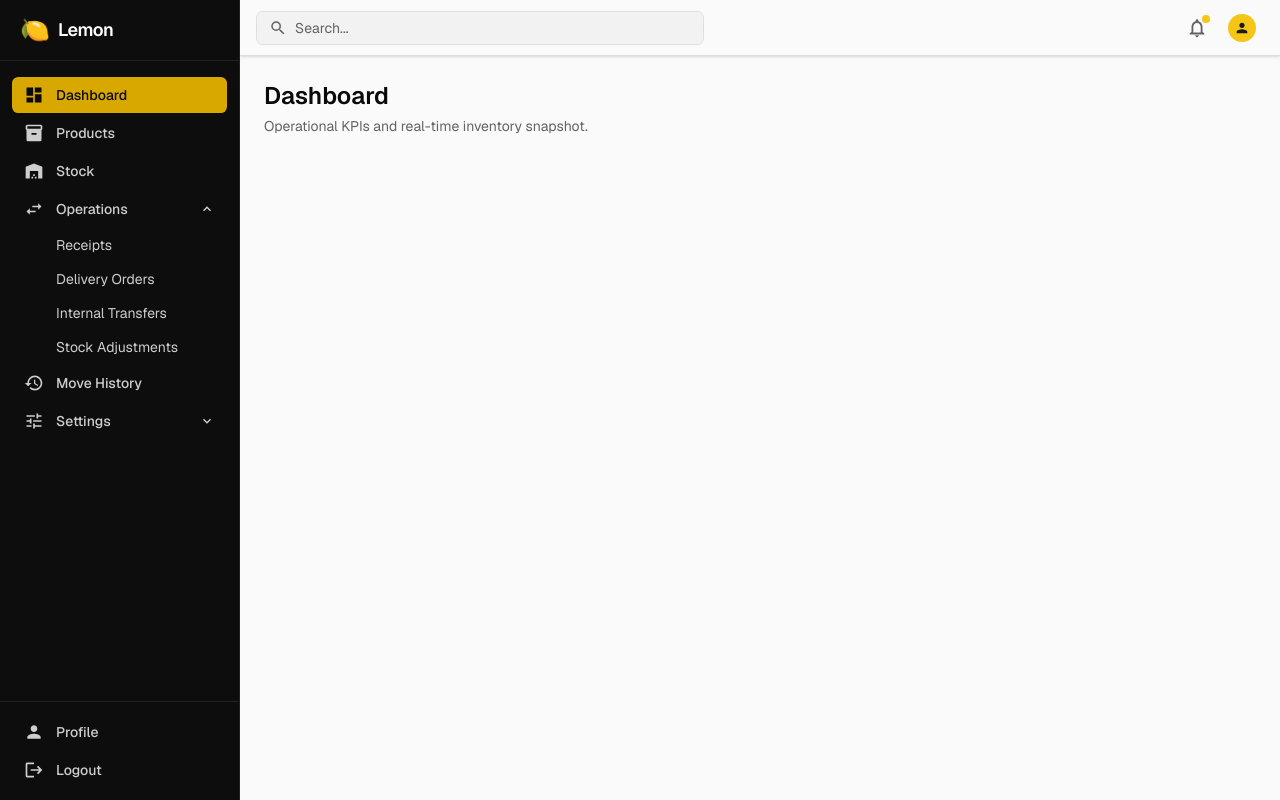
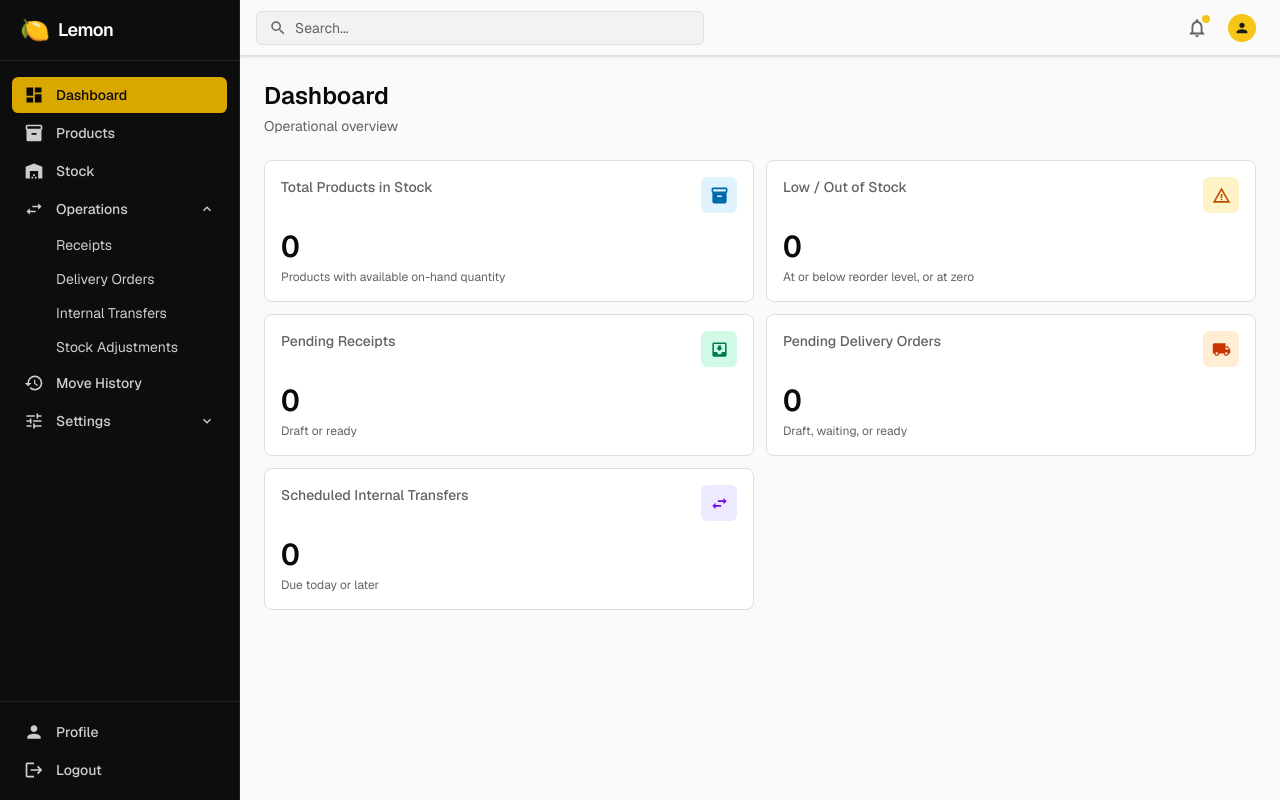
Before and after one commit to amanrj03/StockSense, a Next.js app: page /dashboard in a window 1280 px wide. Built offline with nearby package versions, Linux system fonts and the light colour scheme; no server answers; the database is empty.

Commit message:
feat: add dashboard KPI cards

```diff
--- a/src/app/(app)/dashboard/page.tsx
+++ b/src/app/(app)/dashboard/page.tsx
@@ -1,10 +1,75 @@
-export default function DashboardPage() {
+import {
+  MdInventory2,
+  MdLocalShipping,
+  MdMoveToInbox,
+  MdSwapHoriz,
+  MdWarningAmber,
+} from "react-icons/md";
+import { getDashboardKpis } from "@/lib/services/dashboard";
+
+export const dynamic = "force-dynamic";
+
+export default async function DashboardPage() {
+  const kpis = await getDashboardKpis();
+  const cards = [
+    {
+      label: "Total Products in Stock",
+      value: kpis.totalProductsInStock,
+      detail: "Products with available on-hand quantity",
+      icon: MdInventory2,
+      color: "text-sky-700 bg-sky-100 dark:text-sky-300 dark:bg-sky-900/30",
+    },
+    {
+      label: "Low / Out of Stock",
+      value: kpis.lowOrOutOfStockItems,
+      detail: "At or below reorder level, or at zero",
+      icon: MdWarningAmber,
+      color: "text-amber-700 bg-amber-100 dark:text-amber-300 dark:bg-amber-900/30",
+    },
+    {
+      label: "Pending Receipts",
+      value: kpis.pendingReceipts,
+      detail: "Draft or ready",
+      icon: MdMoveToInbox,
+      color: "text-emerald-700 bg-emerald-100 dark:text-emerald-300 dark:bg-emerald-900/30",
+    },
+    {
+      label: "Pending Delivery Orders",
+      value: kpis.pendingDeliveryOrders,
+      detail: "Draft, waiting, or ready",
+      icon: MdLocalShipping,
+      color: "text-orange-700 bg-orange-100 dark:text-orange-300 dark:bg-orange-900/30",
+    },
+    {
+      label: "Scheduled Internal Transfers",
+      value: kpis.scheduledInternalTransfers,
+      detail: "Due today or later",
+      icon: MdSwapHoriz,
+      color: "text-violet-700 bg-violet-100 dark:text-violet-300 dark:bg-violet-900/30",
+    },
+  ];
+
   return (
-    <div>
-      <h1 className="text-2xl font-semibold text-foreground">Dashboard</h1>
-      <p className="mt-1 text-sm text-muted-foreground">
-        Operational KPIs and real-time inventory snapshot.
-      </p>
+    <div className="space-y-6">
+      <div>
+        <h1 className="text-2xl font-semibold text-foreground">Dashboard</h1>
+        <p className="mt-1 text-sm text-muted-foreground">Operational overview</p>
+      </div>
+
+      <section aria-label="Inventory KPIs" className="grid grid-cols-1 gap-3 sm:grid-cols-2 2xl:grid-cols-5">
+        {cards.map(({ label, value, detail, icon: Icon, color }) => (
+          <article key={label} className="rounded-lg border border-border bg-card p-4">
+            <div className="flex items-start justify-between gap-3">
+              <p className="text-sm font-medium text-muted-foreground">{label}</p>
+              <span className={`inline-flex size-9 shrink-0 items-center justify-center rounded-md ${color}`}>
+                <Icon size={19} aria-hidden="true" />
+              </span>
+            </div>
+            <p className="mt-4 text-3xl font-semibold tabular-nums text-foreground">{value}</p>
+            <p className="mt-1 text-xs text-muted-foreground">{detail}</p>
+          </article>
+        ))}
+      </section>
     </div>
   );
 }
```
